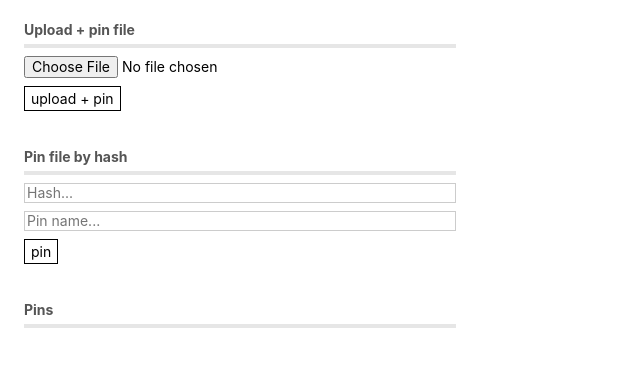
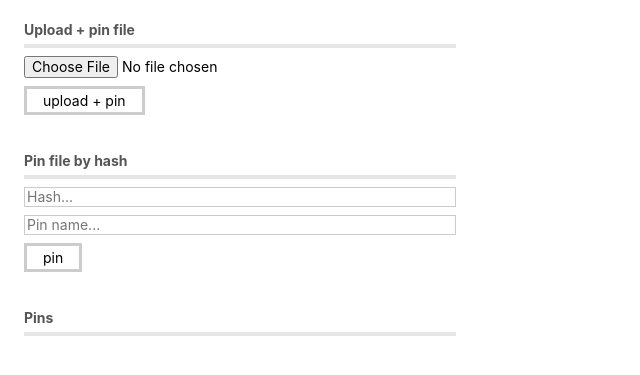
Before and after one commit to sirodoht/martianpins, a Django app: page / in a window 1280 px wide. Shown: the part 45-420 px from the top of the page, without its empty margins (0-640 px from the left). Run offline with Django 3.2, Linux system fonts and the light colour scheme.

Commit message:
improve style for input submit

```diff
--- a/main/static/style.css
+++ b/main/static/style.css
@@ -216,6 +216,10 @@
     padding: 4px 8px;
 }
 
+nav a:hover {
+    text-decoration: none;
+}
+
 nav a:focus {
     border-color: #000;
 }
@@ -259,10 +263,16 @@
 }
 
 input[type="submit"] {
-    border: 1px solid #000;
+    border: 3px solid #ccc;
+    padding-left: 16px;
+    padding-right: 16px;
     cursor: pointer;
     background: #fff;
     line-height: 1.5;
+}
+
+input[type="submit"]:hover {
+    border-color: #aaa;
 }
 
 .helptext {
```
